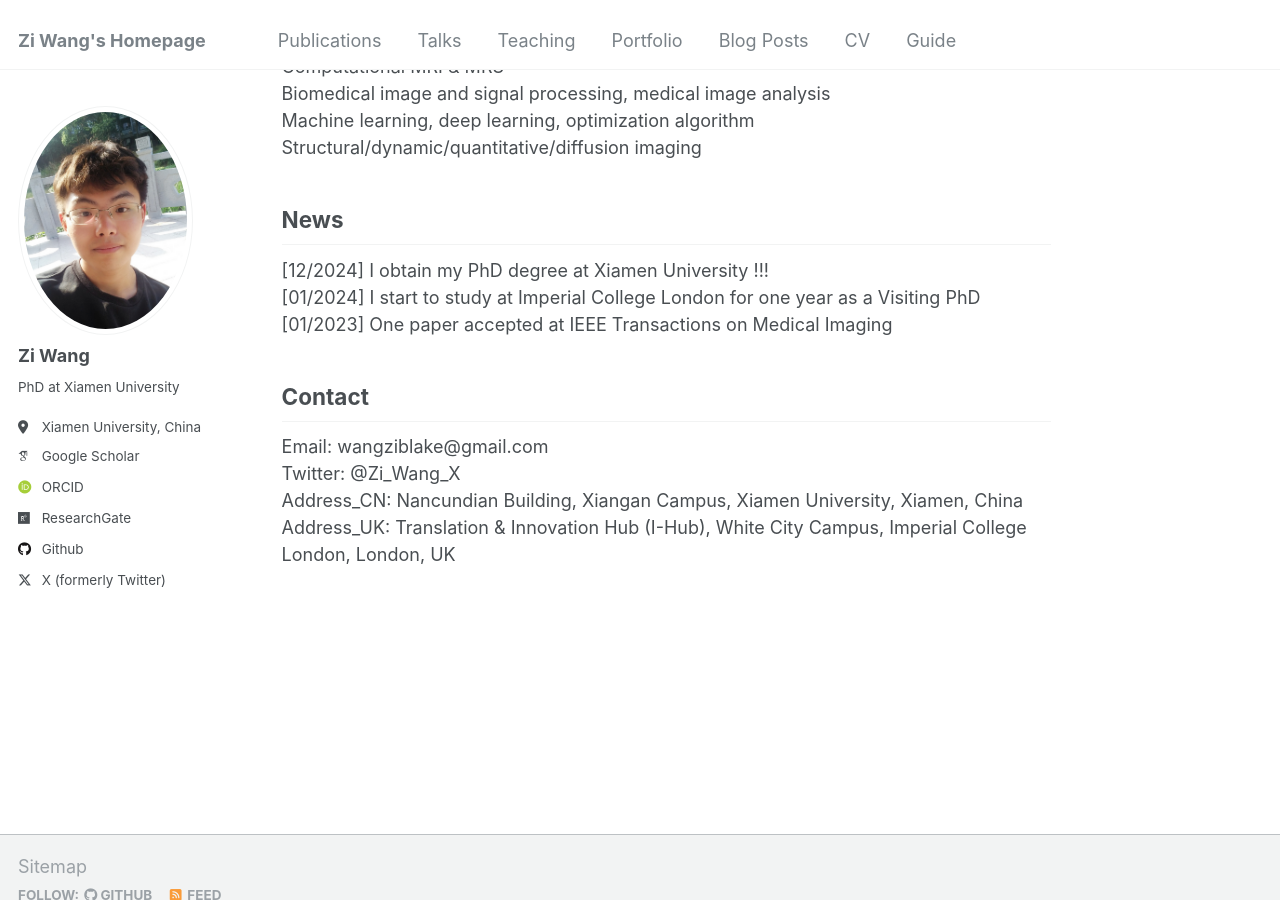
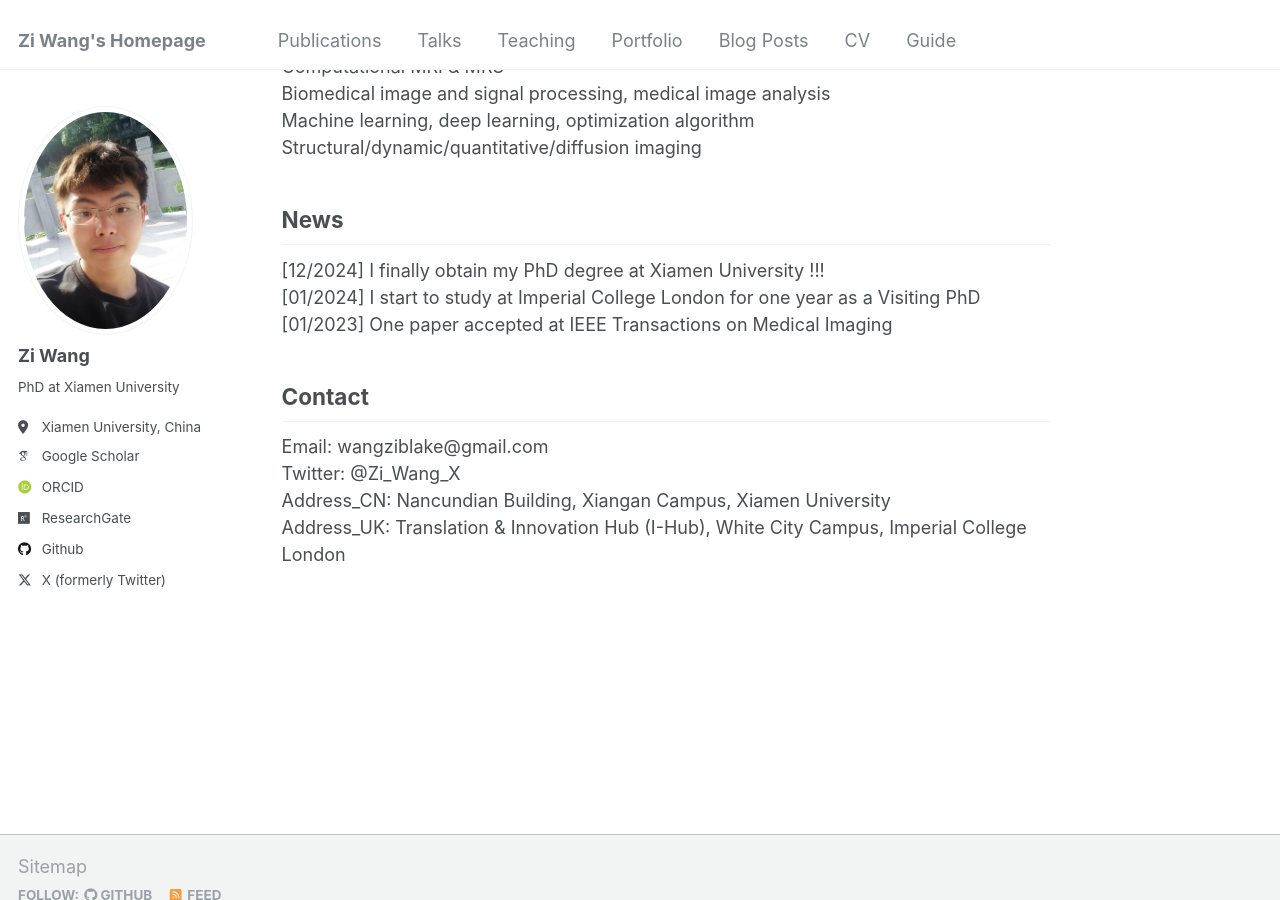
Before and after one commit to wangziblake/wangziblake.github.io, a Jekyll site: the page built from _pages/about.md, in a window 1280 px wide and 900 px high, scrolled down 484 px. Built offline with Jekyll 4.4.1, drawn with Linux system fonts in a browser that asks for light colours; some web fonts are replaced.

Commit message:
Update about.md

```diff
--- a/_pages/about.md
+++ b/_pages/about.md
@@ -20,7 +20,7 @@ Structural/dynamic/quantitative/diffusion imaging
 
 News
 ------
-[12/2024] I obtain my PhD degree at Xiamen University !!!\
+[12/2024] I finally obtain my PhD degree at Xiamen University !!!\
 [01/2024] I start to study at Imperial College London for one year as a Visiting PhD\
 [01/2023] One paper accepted at IEEE Transactions on Medical Imaging
 
@@ -28,5 +28,5 @@ Contact
 ------
 Email: wangziblake@gmail.com\
 Twitter: @Zi_Wang_X\
-Address_CN: Nancundian Building, Xiangan Campus, Xiamen University, Xiamen, China\
-Address_UK: Translation & Innovation Hub (I-Hub), White City Campus, Imperial College London, London, UK
+Address_CN: Nancundian Building, Xiangan Campus, Xiamen University\
+Address_UK: Translation & Innovation Hub (I-Hub), White City Campus, Imperial College London
```
